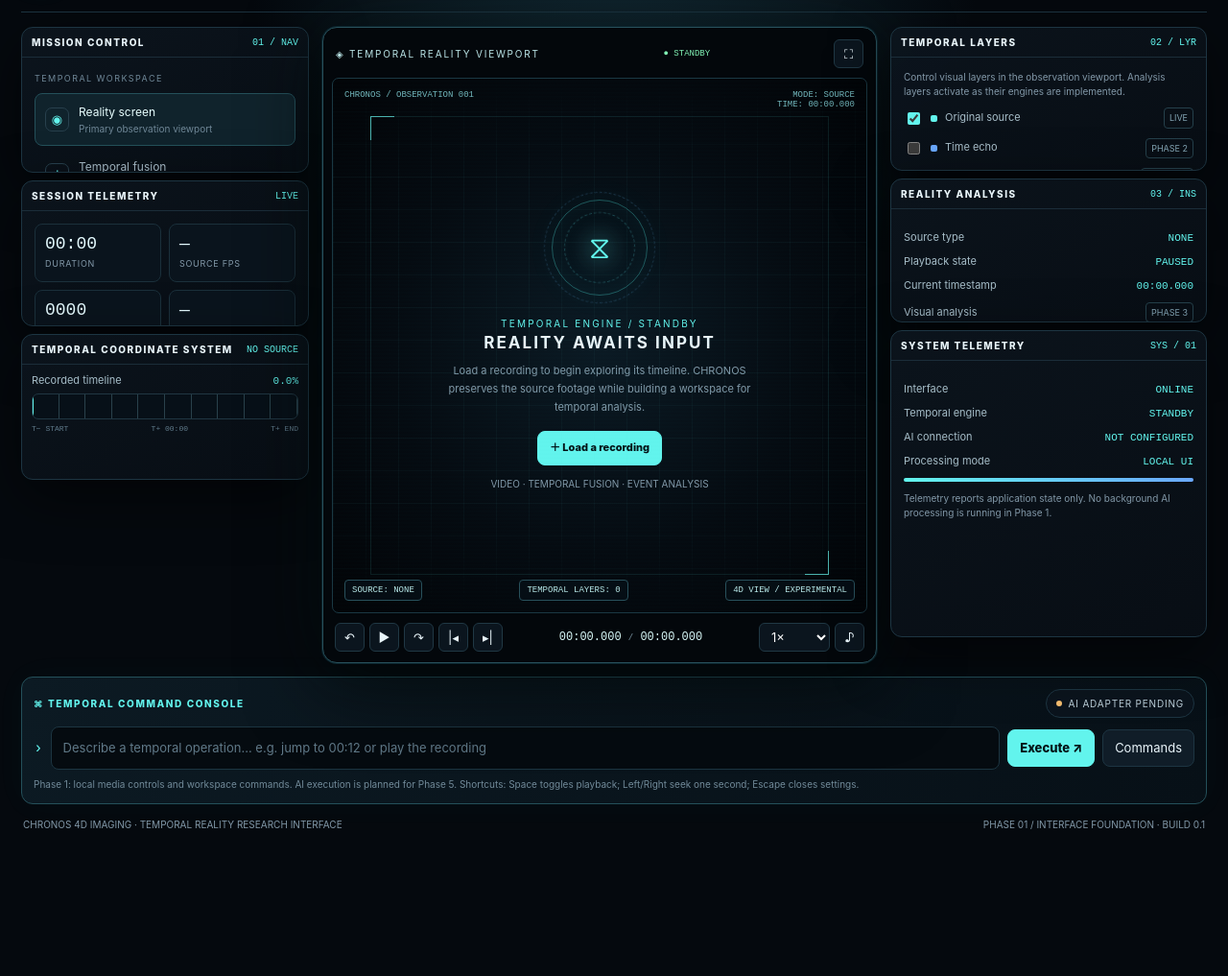
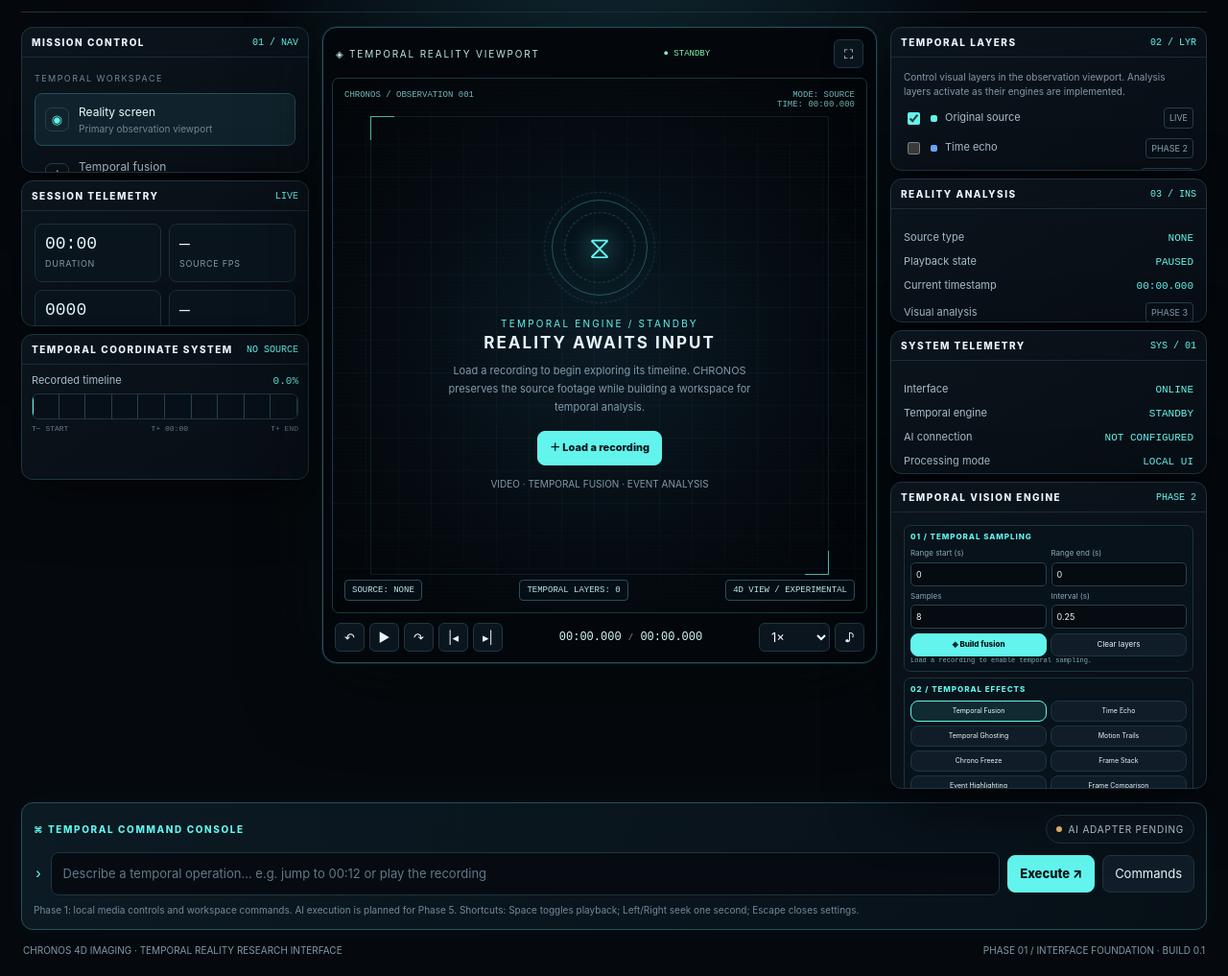
Before and after one commit to anuveytq-sys/CHRONOS-4D-IMAGING, a website: page index.html in a window 1280 px wide. Shown: the part 81-1098 px from the top of the page at 96% size. Before the commit the page ends 967 px from the top, so only its background shows below. Drawn offline with Linux system fonts and the light colour scheme.

Commit message:
Activate CHRONOS Phase 2 Temporal Vision Engine

```diff
--- a/index.html
+++ b/index.html
@@ -97,6 +97,7 @@
  .right-stack>.panel{height:155px;max-height:155px}
  .right-stack>.panel:last-child{height:250px;max-height:250px}
 }</style>
+ <link rel="stylesheet" href="./chronos-phase2.css">
 </head>
 <body>
 <div class="app">
@@ -182,5 +183,6 @@ document.addEventListener('keydown',e=>{if(e.key==='Escape')modal.classList.remo
 const screen=$('screen');screen.addEventListener('dragover',e=>{e.preventDefault();screen.style.outline='2px solid var(--cyan)'});screen.addEventListener('dragleave',()=>screen.style.outline='');screen.addEventListener('drop',e=>{e.preventDefault();screen.style.outline='';loadFile(e.dataTransfer.files&&e.dataTransfer.files[0])});const savedTheme=localStorage.getItem('chronos-theme');if(savedTheme==='quiet'){$('themeSelect').value='quiet';document.documentElement.style.setProperty('--cyan','#9cc7c9')}$('modelId').value=localStorage.getItem('chronos-model-id')||'';$('modelSelect').value=localStorage.getItem('chronos-provider')||'openrouter';$('themeSelect').addEventListener('change',e=>{localStorage.setItem('chronos-theme',e.target.value);document.documentElement.style.setProperty('--cyan',e.target.value==='quiet'?'#9cc7c9':'#62f4ed')});$('modelSelect').addEventListener('change',e=>localStorage.setItem('chronos-provider',e.target.value));$('modelId').addEventListener('change',e=>localStorage.setItem('chronos-model-id',e.target.value.trim()));window.addEventListener('beforeunload',()=>{if(objectUrl)URL.revokeObjectURL(objectUrl)});setStatus('STANDBY');updateTime();
 })();
 </script>
+ <script src="./chronos-phase2.js"></script>
 </body>
 </html>
```
